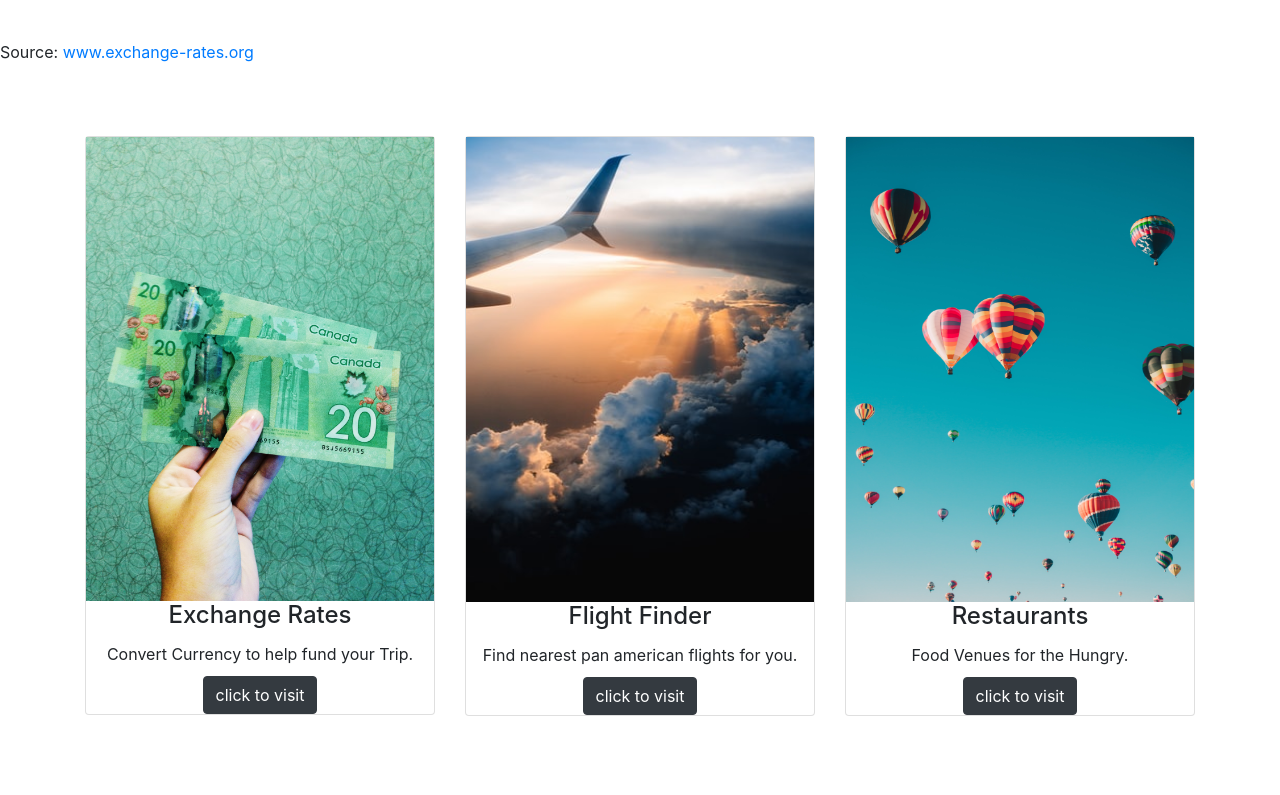
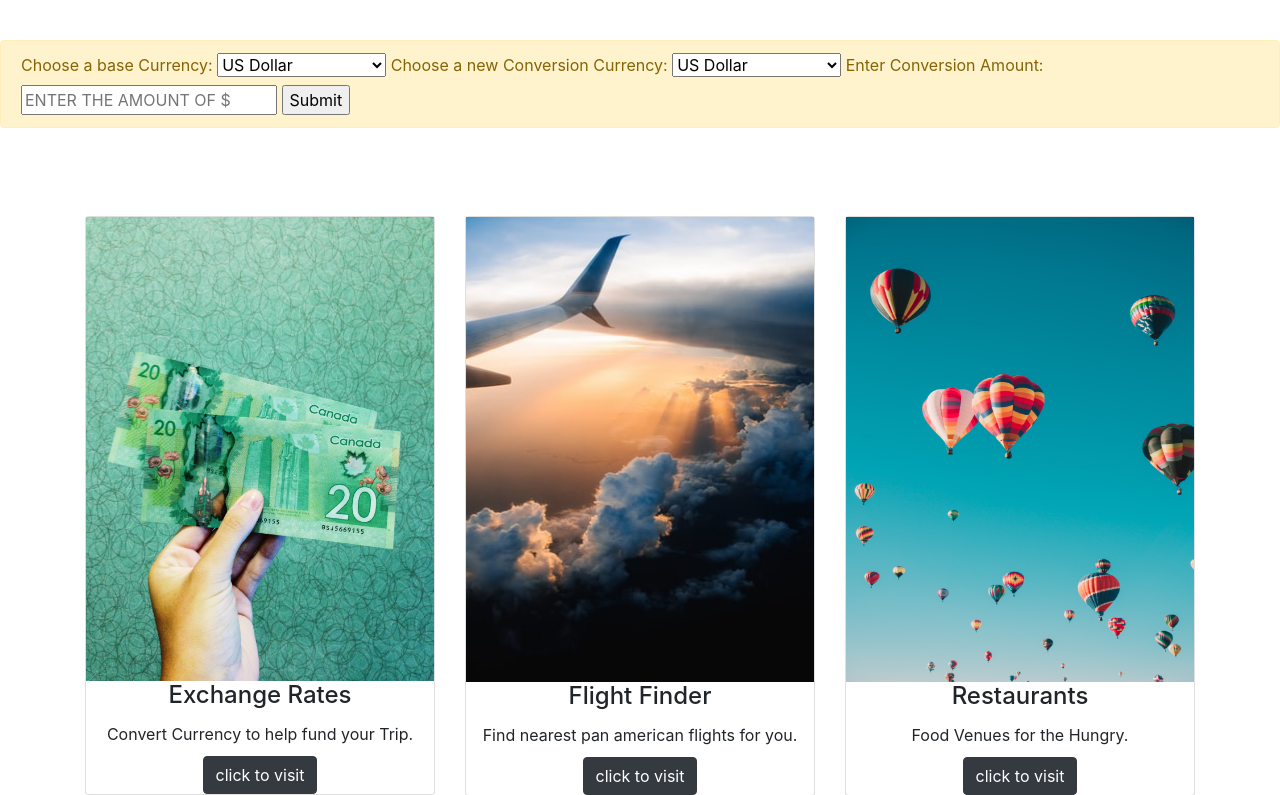
Before and after one commit to Nick3429/FinTech-Final-Proj, a Flask app: page /currencyexchange in a window 1280 px wide. Shown: the part 126-921 px from the top of the page. Run offline with Flask 2, Linux system fonts and the light colour scheme; some libraries are stand-ins or nearby versions.

Commit message:
Final upload nickg with converter code

```diff
--- a/app.py
+++ b/app.py
@@ -3,6 +3,7 @@
 from flask import Flask, render_template, request
 from datetime import datetime
 # from model import getImageUrlFrom
+from model import theanswer
 import os
 
 # -- Initialization section --
@@ -22,3 +23,14 @@ def currencyexchange():
 @app.route('/flights')
 def flights():
     return render_template("flights.html", time = datetime.now())
+
+@app.route('/results', methods = ["GET","POST"])
+def results():
+    if request.method == 'POST':
+        theprice = request.form['base']
+        theunit = request.form['new']
+        themoney = request.form['money']
+        answer = theanswer(theprice, theunit, themoney)
+        return render_template("results.html", answer = answer, theunit = theunit, time = datetime.now())
+    else:
+        return "error"
--- a/templates/base.html
+++ b/templates/base.html
@@ -61,6 +61,9 @@
 
     <!-- End of Navbar -->
 {% block content %}
+{% endblock %}
+
+{% block results %}
 {% endblock %}
 
 
--- a/templates/currencyexchange.html
+++ b/templates/currencyexchange.html
@@ -5,11 +5,74 @@
 {% block content %}
 <a class="navbar-brand white " href="/index">Home</a>
 <!-- currencyexchange tool-->
-<script type="text/javascript"   src="https://www.exchange-rates.org/GetCustomContent.aspx?sid=CC000QB6I&amp;type=CurrencyConverter&amp;stk=-0DDTHW73PV" charset="utf-8">
+<!-- <script type="text/javascript"   src="https://www.exchange-rates.org/GetCustomContent.aspx?sid=CC000QB6I&amp;type=CurrencyConverter&amp;stk=-0DDTHW73PV" charset="utf-8">
 </script>
 <div>Source: <a href="https://www.exchange-rates.org/" rel="nofollow">www.exchange-rates.org</a>
 
 </div><noscript>
-    <iframe ID="frmExchRatesCC000QB6I" style="margin:0px;border:none;padding:0px;" frameborder="0" width="161" height="181" src="https://www.exchange-rates.org/GetCustomContent.aspx?sid=CC000QB6I&amp;type=CurrencyConverter&amp;submit=submit&amp;stk=04N9DMC3PW"></iframe></noscript>
+    <iframe ID="frmExchRatesCC000QB6I" style="margin:0px;border:none;padding:0px;" frameborder="0" width="161" height="181" src="https://www.exchange-rates.org/GetCustomContent.aspx?sid=CC000QB6I&amp;type=CurrencyConverter&amp;submit=submit&amp;stk=04N9DMC3PW"></iframe></noscript> -->
+
+
+<!-- begin api form -->
+
+<div class="alert alert-warning" role="alert">
+
+<form method="post" action="/results">
+    <label for="cars">Choose a base Currency:</label>
+    <select id="cars" name="base">
+        <option value="USD">US Dollar</option>
+        <option value="CAD">Canadian Dollar</option>
+        <option value="HKD">Honk Kong Dollar</option>
+        <option value="ISK">Icelandic Dollar</option>
+        <option value="PHP">Phillipine Peso</option>
+        <option value="DKK">Danish Krone</option>
+        <option value="HUF">Hungarian Dollar</option>
+        <option value="CZK">Czech Dollar</option>
+        <option value="GBP">Great British Pound</option>
+        <option value="RON">Romanian Leu</option>
+        <option value="SEK">Swedish Krona</option>
+        <option value="IDR">Indonesian Roopah</option>
+        <option value="CNY">Chinese Yen</option>
+        <option value="EUR">Euro</option>
+        <option value="MYR">Maylasian Ringit</option>
+        <option value="NOK">Norweigian Krone</option>
+        <option value="AUD">Austrailan Dollar</option>
+        <option value="PLN">Poland Zloty</option>
+        <option value="KRW">South Korean Won</option>
+    </select>
+    <!-- Next form -->
+    <label for="cars">Choose a new Conversion Currency:</label>
+    <select id="cars" name="new">
+        <option value="USD">US Dollar</option>
+        <option value="CAD">Canadian Dollar</option>
+        <option value="HKD">Honk Kong Dollar</option>
+        <option value="ISK">Icelandic Dollar</option>
+        <option value="PHP">Phillipine Peso</option>
+        <option value="DKK">Danish Krone</option>
+        <option value="HUF">Hungarian Dollar</option>
+        <option value="CZK">Czech Dollar</option>
+        <option value="GBP">Great British Pound</option>
+        <option value="RON">Romanian Leu</option>
+        <option value="SEK">Swedish Krona</option>
+        <option value="IDR">Indonesian Roopah</option>
+        <option value="CNY">Chinese Yen</option>
+        <option value="EUR">Euro</option>
+        <option value="MYR">Maylasian Ringit</option>
+        <option value="NOK">Norweigian Krone</option>
+        <option value="AUD">Austrailan Dollar</option>
+        <option value="PLN">Poland Zloty</option>
+        <option value="KRW">South Korean Won</option>
+    </select>
+    <!-- next form -->
+    <label for="cars">Enter Conversion Amount:</label>
+    <input type="text" name="money" placeholder="ENTER THE AMOUNT OF $"/>
+    <input type="submit" value="Submit"/>
+    <!-- next form -->
+    <!-- <input type="text" name="base" placeholder="ENTER A BASE CURRENCY SYMBOL"/>
+    <input type="text" name="new" placeholder="ENTER THE NEW SYMBOL TO CONVERT TOO"/>
+    <input type="text" name="money" placeholder="ENTER THE AMOUNT OF MONEY"/>
+    <input type="submit" value="Submit"/> -->
+</form>
+</div>
+<!-- end api form -->
 {% endblock %}
-<!--api thing-->
```
Also changed, not shown: model.py (+12 -2 lines), templates/results.html (added, +25 -0 lines).
